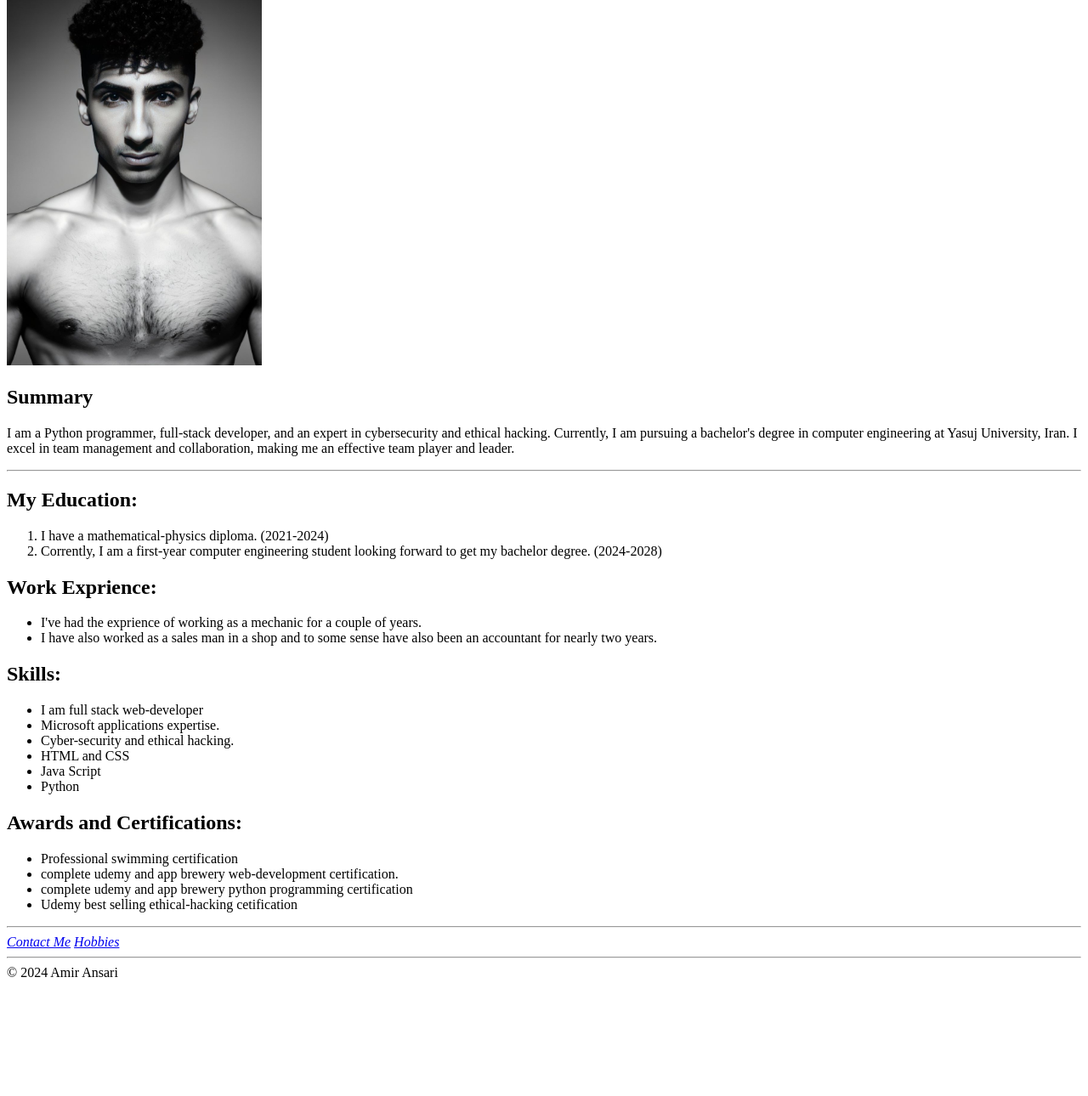
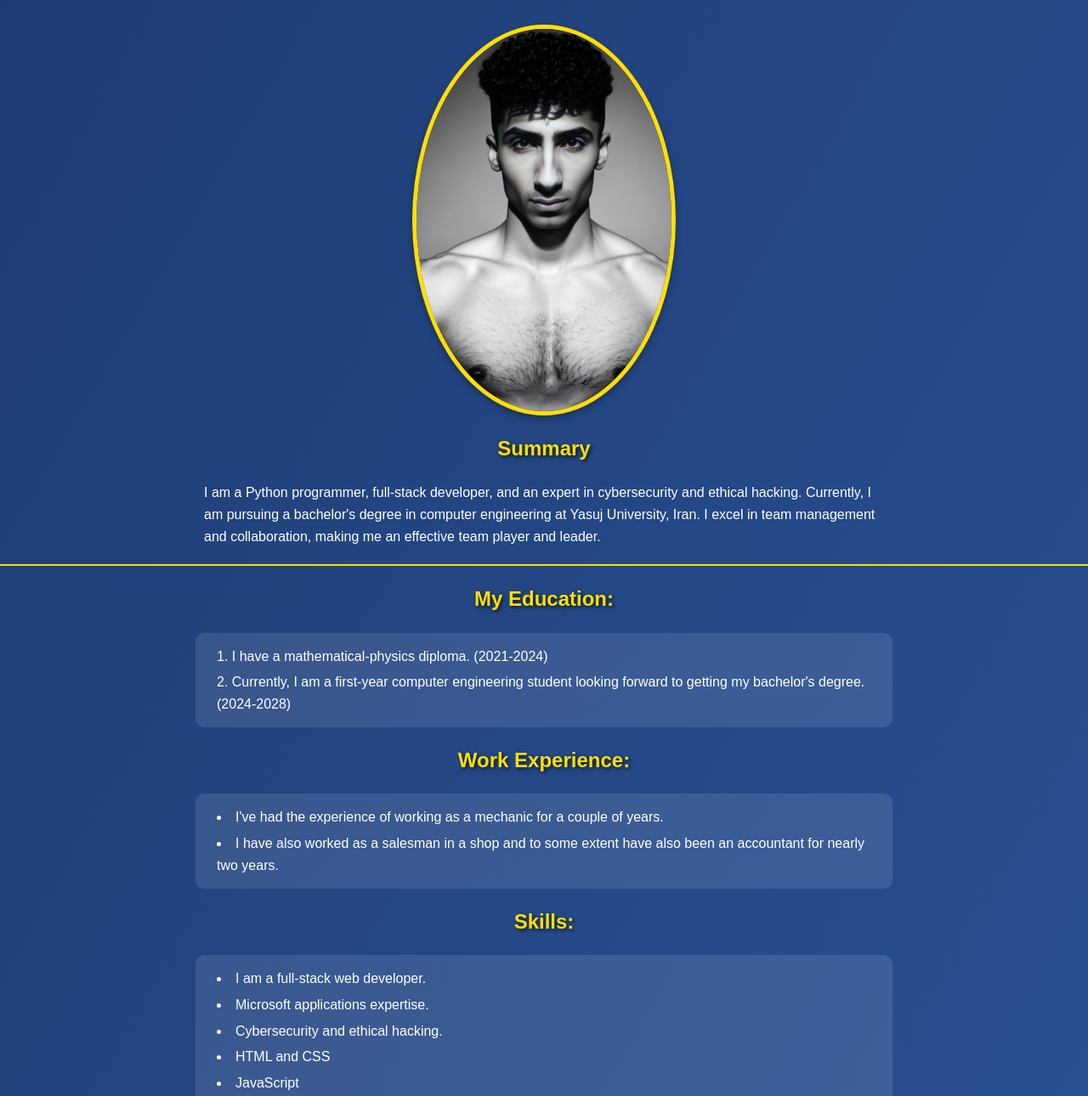
Before and after one commit to amir5452/amiransari-resume, a plain HTML site: page index.html in a window 1280 px wide. Shown: the part 100-1390 px from the top of the page at 85% size. Before the commit the page ends 1262 px from the top, so only its background shows below. Drawn offline with Linux system fonts and the light colour scheme.

Commit message:
Update index.html

```diff
--- a/index.html
+++ b/index.html
@@ -3,11 +3,107 @@
 <head>
     <meta charset="UTF-8">
     <meta name="viewport" content="width=device-width, initial-scale=1.0">
-    <title>MY Resume</title>
+    <title>My Resume</title>
+    <style>
+        body {
+            font-family: Arial, sans-serif;
+            background: linear-gradient(120deg, #1e3c72, #2a5298);
+            color: #ffffff;
+            margin: 0;
+            padding: 0;
+            line-height: 1.6;
+        }
+
+        h1, h2 {
+            text-align: center;
+            color: #ffdf00;
+            text-shadow: 2px 2px 4px rgba(0, 0, 0, 0.7);
+        }
+
+        h1 {
+            font-size: 3em;
+            margin-top: 20px;
+            animation: fadeIn 2s ease-in-out;
+        }
+
+        p, ul, ol, li, footer, address {
+            max-width: 800px;
+            margin: 10px auto;
+            padding: 0 15px;
+        }
+
+        img {
+            display: block;
+            margin: 20px auto;
+            border: 5px solid #ffdf00;
+            border-radius: 50%;
+            box-shadow: 0 4px 8px rgba(0, 0, 0, 0.3);
+            transition: transform 0.3s ease;
+        }
+
+        img:hover {
+            transform: scale(1.1);
+        }
+
+        ol, ul {
+            list-style-position: inside;
+            background: rgba(255, 255, 255, 0.1);
+            padding: 10px;
+            border-radius: 10px;
+        }
+
+        li {
+            margin: 5px 0;
+        }
+
+        hr {
+            border: none;
+            height: 2px;
+            background: #ffdf00;
+            margin: 20px 0;
+        }
+
+        a {
+            color: #ffdf00;
+            text-decoration: none;
+            padding: 10px 15px;
+            border: 2px solid #ffdf00;
+            border-radius: 20px;
+            margin: 5px;
+            display: inline-block;
+            transition: all 0.3s ease;
+        }
+
+        a:hover {
+            background: #ffdf00;
+            color: #1e3c72;
+            transform: scale(1.1);
+        }
+
+        footer {
+            text-align: center;
+            margin: 20px 0;
+            padding: 10px 0;
+            background: rgba(255, 255, 255, 0.1);
+            border-top: 2px solid #ffdf00;
+        }
+
+        /* Keyframe Animations */
+        @keyframes fadeIn {
+            0% {
+                opacity: 0;
+                transform: translateY(-20px);
+            }
+            100% {
+                opacity: 1;
+                transform: translateY(0);
+            }
+        }
+    </style>
 </head>
 <body>
     <h1>Amir Ansari</h1>
-        <img src="./assets/images/my image.jpg" alt="" width="300">
+    <img src="./assets/images/my image.jpg" alt="Amir Ansari" width="300">
     <h2>Summary</h2>
     <p>I am a Python programmer, full-stack developer, and an expert in cybersecurity and ethical hacking. Currently, I am pursuing a bachelor's degree in computer engineering at Yasuj University, Iran. I excel in team management and collaboration, making me an effective team player and leader.</p>
 
@@ -15,45 +111,37 @@
     <h2>My Education:</h2>
     <ol>
         <li>I have a mathematical-physics diploma. (2021-2024)</li>
-        <li>Corrently, I am a first-year computer engineering student looking forward to get my bachelor degree. (2024-2028)</li>
-
+        <li>Currently, I am a first-year computer engineering student looking forward to getting my bachelor's degree. (2024-2028)</li>
     </ol>
-    <h2>Work Exprience:</h2>
+    <h2>Work Experience:</h2>
     <ul>
-            <li>I've had the exprience of working as a mechanic for a couple of years.</li>
-            <li>I have also worked as a sales man in a shop and to some sense have also been an accountant for nearly two years.</li>
+        <li>I've had the experience of working as a mechanic for a couple of years.</li>
+        <li>I have also worked as a salesman in a shop and to some extent have also been an accountant for nearly two years.</li>
     </ul>
     <h2>Skills:</h2>
     <ul>
-            <li>I am full stack web-developer</li>
+        <li>I am a full-stack web developer.</li>
         <li>Microsoft applications expertise.</li>
-            <li>Cyber-security and ethical hacking.</li>
+        <li>Cybersecurity and ethical hacking.</li>
         <li>HTML and CSS</li>
-            <li>Java Script</li>
+        <li>JavaScript</li>
         <li>Python</li>
     </ul>
     <h2>Awards and Certifications:</h2>
     <ul>
         <li>Professional swimming certification</li>
-            <li>complete udemy and app brewery web-development certification.</li>
-            <li>complete udemy and app brewery python programming certification</li>
-            <li>Udemy best selling ethical-hacking cetification</li>
+        <li>Completed Udemy and App Brewery web development certification</li>
+        <li>Completed Udemy and App Brewery Python programming certification</li>
+        <li>Udemy best-selling ethical hacking certification</li>
     </ul>
 
     <hr>
 
-    <address>
+    <address style="text-align: center;">
         <a href="./public/Contact.html">Contact Me</a>
         <a href="./public/My_Hobbies.html">Hobbies</a>
-
     </address>
     <hr>
     <footer>© 2024 Amir Ansari</footer>
-
-
-
-
-
-
 </body>
 </html>
```
Lines whose indentation alone changed are shown as unchanged.
